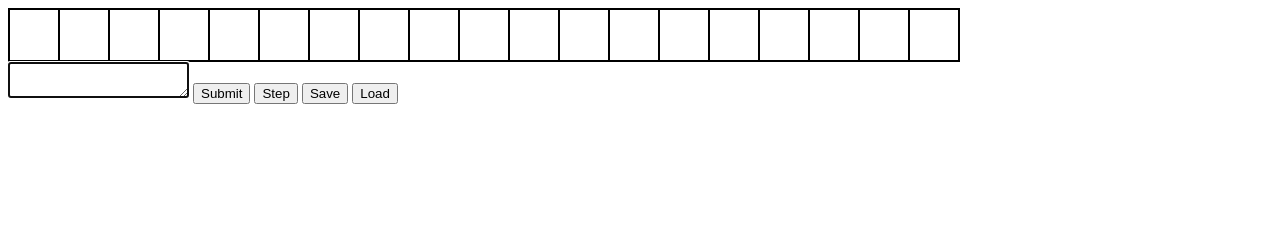
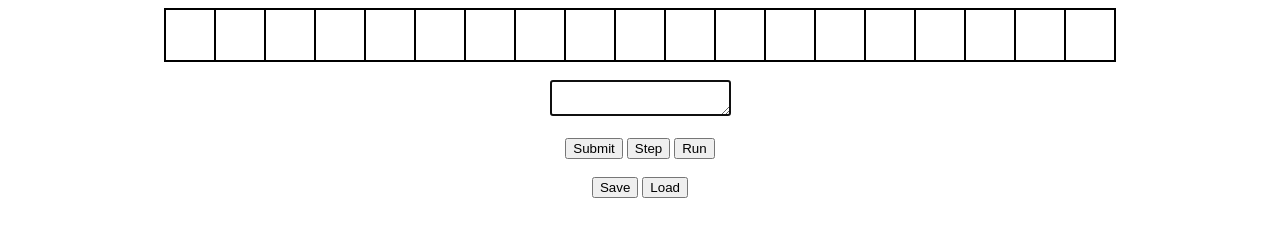
Before and after one commit to shailpatels/systemT, a plain HTML site: page index.html in a window 1280 px wide. Drawn offline with Linux system fonts and the light colour scheme.

Commit message:
html fixes

```diff
--- a/index.html
+++ b/index.html
@@ -12,12 +12,21 @@
 </head>
 
 <body>
+<div class = "content">
     <div id = "tape">
     </div>
 
+    <br>
+    <div style="display: block">
     <textarea id="main_input"></textarea>
+    </div>
+    <br>
     <button onclick = "readInput()">Submit</button>
     <button onclick = "step()">Step</button>
+    <button onclick = "run()">Run</button>
+    <br>
+    <br>
     <button onclick = "save()">Save</button>
     <button onclick = "load()">Load</button>
+</div>
 </body>
--- a/main.css
+++ b/main.css
@@ -5,6 +5,12 @@
     grid-auto-flow : column;
 
     border-right : 2px solid black;
+    margin-left : auto;
+    margin-right: auto;
+}
+
+#main_input{
+
 }
 
 .cell{
@@ -14,3 +20,10 @@
     border-bottom: 2px solid black;
     border-left: 2px solid black;
 }
+
+.content{
+    max-width 500px;
+    margin-left:auto;
+    margin-right:auto;
+    text-align:center;
+}
--- a/main.js
+++ b/main.js
@@ -5,6 +5,7 @@ var main_input, html_tape,
 window.onload = function init(){
     main_input = document.getElementById("main_input");
     main_input.focus();
+
 
     html_tape = document.getElementById("tape");
 
@@ -53,7 +54,7 @@ function stepHelper(t){
 
     if ( first == "wrt" ){
         t.write( second );
-        updateCurrentCell(t);
+        updateTape(t);
     }
 
     if ( first == "mov" && second == "l" ){
```
